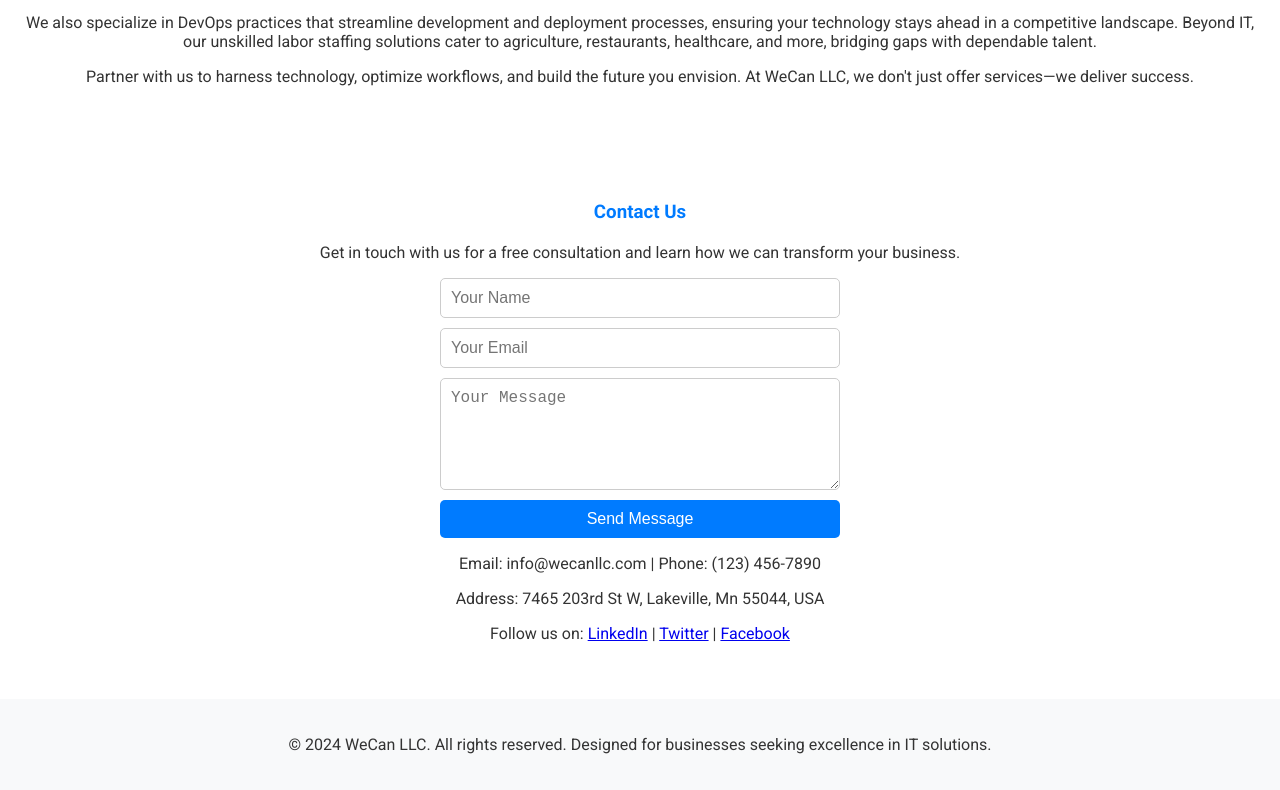
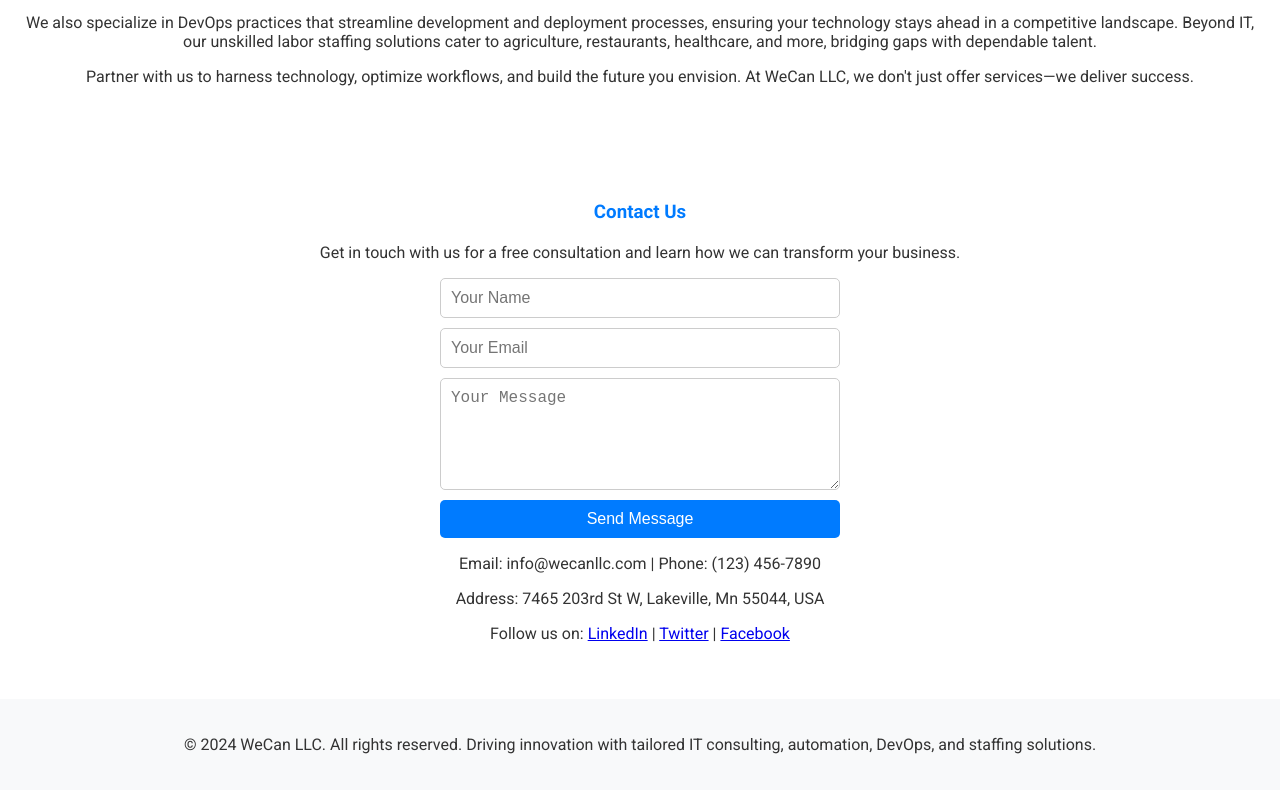
Before and after one commit to WeCanWebsite/wecan-website-public, a plain HTML site: page index.html in a window 1280 px wide. Shown: the part 1660-2450 px from the top of the page. Drawn offline with Linux system fonts and the light colour scheme.

Commit message:
updated index.html file

```diff
--- a/index.html
+++ b/index.html
@@ -243,7 +243,7 @@
         <p>Follow us on: <a href="#">LinkedIn</a> | <a href="#">Twitter</a> | <a href="#">Facebook</a></p>
     </section>
     <footer>
-        <p>&copy; <span id="year"></span> WeCan LLC. All rights reserved. Designed for businesses seeking excellence in IT solutions.</p>
+        <p>&copy; <span id="year"></span> WeCan LLC. All rights reserved. Driving innovation with tailored IT consulting, automation, DevOps, and staffing solutions.</p>
     </footer>
     <script>
         // Dynamically update the year in the footer
```
